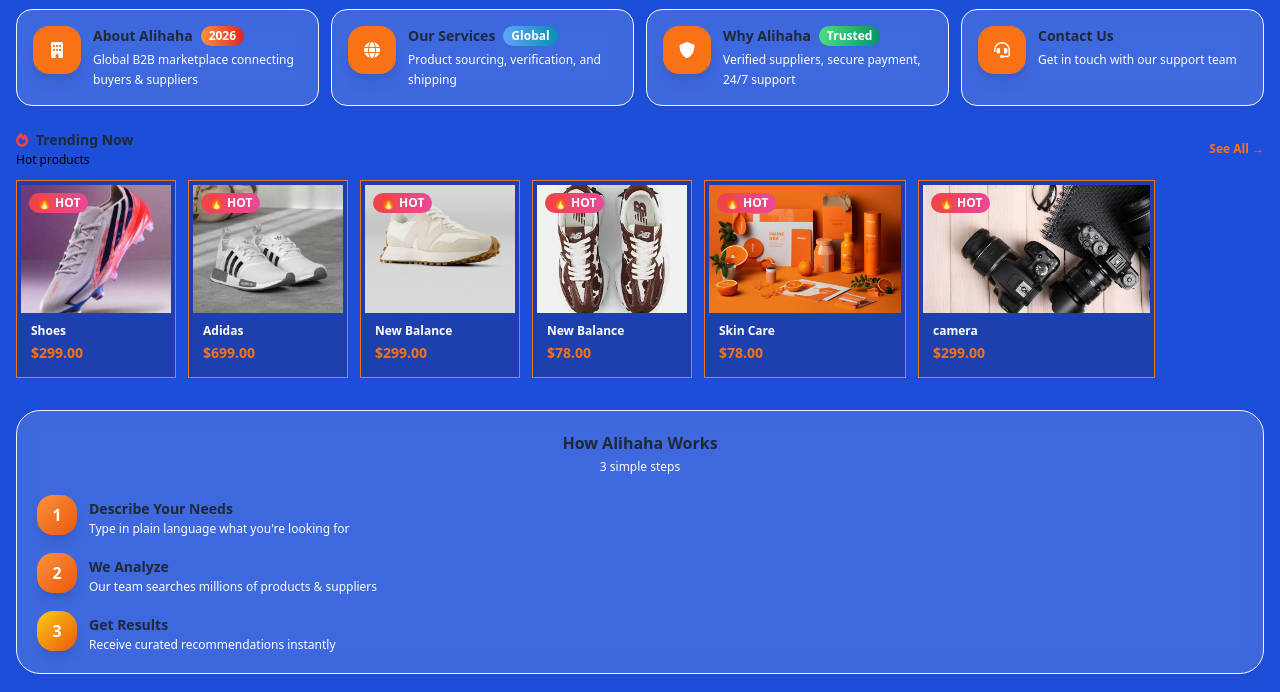
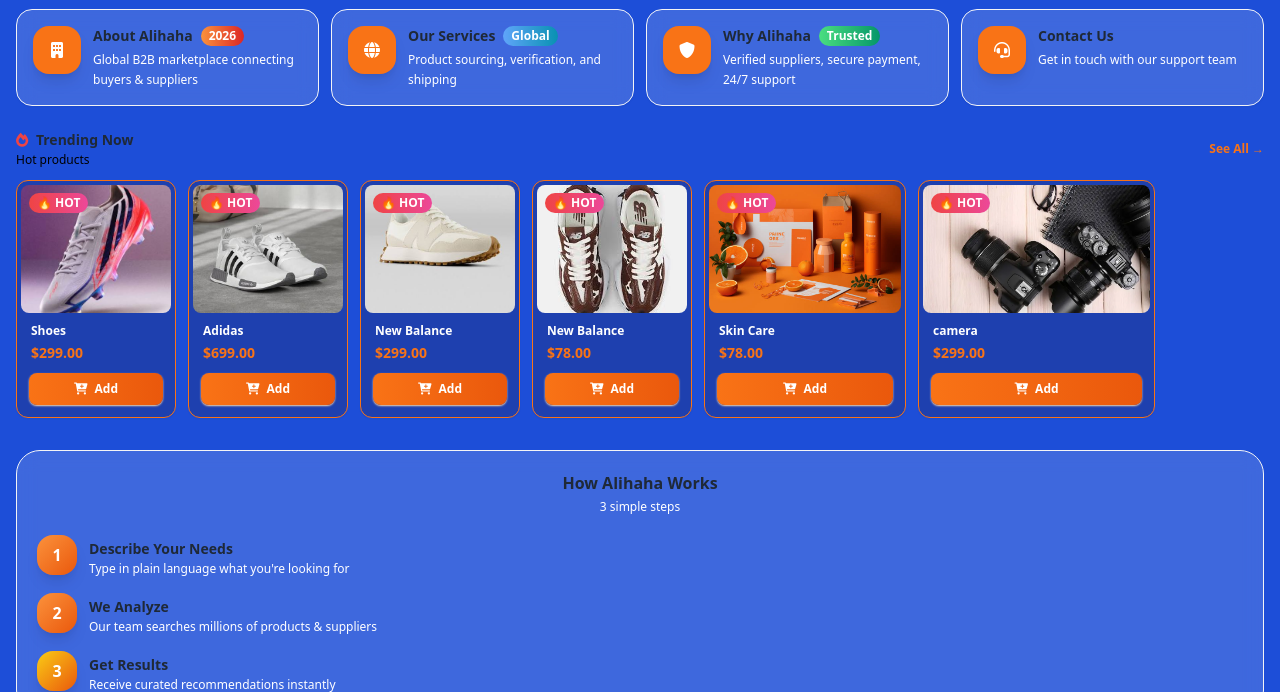
Before and after one commit to Chit736/Alihaha, a PHP site: page /index.php in a window 1280 px wide. Shown: the part 1161-1853 px from the top of the page. Run offline with PHP 8.4, Linux system fonts and the light colour scheme; data comes from the database, SQL or seed files in the repository; some libraries are stand-ins or nearby versions.

Commit message:
Initial commit

```diff
--- a/index.php
+++ b/index.php
@@ -353,7 +353,7 @@ $suggestions = [
                     'text-black hover:text-orange-500'; ?>">Home</a>
 
                 <a href="products.php" class="flex-1 text-center py-2.5 text-sm font-semibold
-                <?php echo ($current_page == 'products.php') ? 'text-orange-500 border-b-2 border-orange-500':
+                <?php echo ($current_page == 'products.php') ? 'text-orange-500 border-b-2 border-orange-500' :
                     'text-black hover:text-orange-500'; ?>">Products</a>
 
                 <a href="manufacturers.php" class="flex-1 text-center py-2.5 text-sm font-semibold
@@ -362,8 +362,8 @@ $suggestions = [
 
 
                 <a href="worldwide.php" class="flex-1 text-center py-2.5 text-sm font-semibold
-                <?php echo ($current_page =='worldwide.php') ? 'text-orange-500 border-b-2 border-orange-500':
-                 'text-black hover:text-orange-500';?>">Worldwide</a>
+                <?php echo ($current_page == 'worldwide.php') ? 'text-orange-500 border-b-2 border-orange-500' :
+                    'text-black hover:text-orange-500'; ?>">Worldwide</a>
             </div>
         </nav>
     </header>
@@ -569,30 +569,60 @@ $suggestions = [
 
                 <div class="flex gap-3 overflow-x-auto hide-scroll px-4 pb-2">
                     <?php foreach ($trending as $p): ?>
-                        <a href="cart-add.php?id=<?php echo $p['id']; ?>"
-                            class="min-w-[160px] bg-blue-800 rounded-1xl shadow-sm border p-1 border-orange-500 overflow-hidden hover-lift">
-                            <div class="relative">
+
+                        <div class="min-w-[160px] bg-blue-800 rounded-xl shadow-sm border p-1 border-orange-500 overflow-hidden hover-lift flex flex-col">
+
+
+                            <a href="cart_add.php?id=<?php echo $p['id']; ?>" class="relative block">
                                 <?php if ($p['image']): ?>
                                     <img src="image/<?php echo htmlspecialchars($p['image']); ?>"
-                                        class="w-full h-32 rounded-1xl object-cover">
+                                        class="w-full h-32 rounded-lg object-cover">
                                 <?php else: ?>
-                                    <div class="w-full h-32 bg-gradient-to-br from-gray-100 to-gray-200 flex items-center justify-center text-gray-400">
+                                    <div class="w-full h-32 bg-gradient-to-br from-gray-100 to-gray-200 flex items-center justify-center text-gray-400 rounded-lg">
                                         <i class="fas fa-image text-2xl"></i>
                                     </div>
                                 <?php endif; ?>
                                 <span class="absolute top-2 left-2 bg-gradient-to-r from-red-500 to-pink-500 text-white text-xs px-2 py-0.5 rounded-full font-bold">
                                     🔥 HOT
                                 </span>
-                            </div>
-                            <div class="p-2.5">
-                                <h3 class="text-xs font-semibold text-white truncate">
+                            </a>
+
+
+                            <div class="p-2.5 flex-1">
+                                <a href="cart_add.php?id=<?php echo $p['id']; ?>">
+                                    <h3 class="text-xs font-semibold text-white truncate hover:text-orange-400 transition">
                                         <?php echo htmlspecialchars($p['title']); ?>
                                     </h3>
+                                </a>
                                 <p class="text-orange-500 font-bold text-sm mt-1">
                                     $<?php echo number_format($p['price'], 2); ?>
                                 </p>
                             </div>
+
+
+                            <div class="flex gap-1 p-2 pt-0">
+                                <a href="cart_add.php?id=<?php echo $p['id']; ?>"
+                                    class="flex-1 text-center text-xs bg-gradient-to-r from-orange-500 to-orange-600 text-white py-2 rounded-lg font-semibold hover:from-orange-600 hover:to-orange-700 transition shadow-sm shadow-orange-200">
+                                    <i class="fas fa-cart-plus mr-1"></i> Add
                                 </a>
+                                <?php
+                                $is_admin = (isset($_SESSION['role']) && $_SESSION['role'] === 'admin');
+                                $is_owner = (isset($_SESSION['user_id']) && $p['seller_id'] == $_SESSION['user_id']);
+
+                                if ($is_admin || $is_owner):
+                                ?>
+                                    <a href="product_edit.php?id=<?php echo $p['id']; ?>"
+                                        class="w-8 h-8 bg-blue-50 text-blue-500 rounded-lg flex items-center justify-center hover:bg-blue-100 transition">
+                                        <i class="fas fa-edit text-xs"></i>
+                                    </a>
+                                    <a href="product_delete.php?id=<?php echo $p['id']; ?>"
+                                        onclick="return confirm('Are you sure?')"
+                                        class="w-8 h-8 bg-red-50 text-red-500 rounded-lg flex items-center justify-center hover:bg-red-100 transition">
+                                        <i class="fas fa-trash text-xs"></i>
+                                    </a>
+                                <?php endif; ?>
+                            </div>
+                        </div>
                     <?php endforeach; ?>
                 </div>
             </section>
```
Lines whose indentation alone changed are shown as unchanged.
